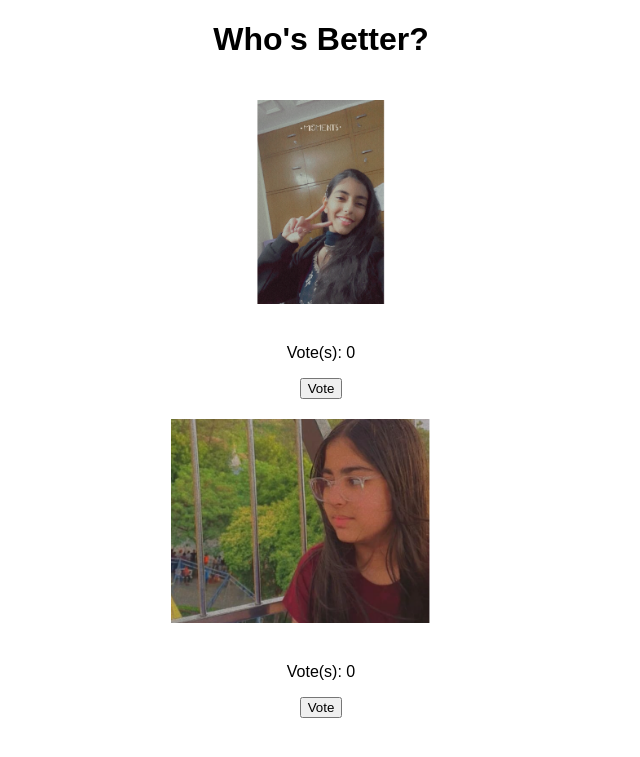
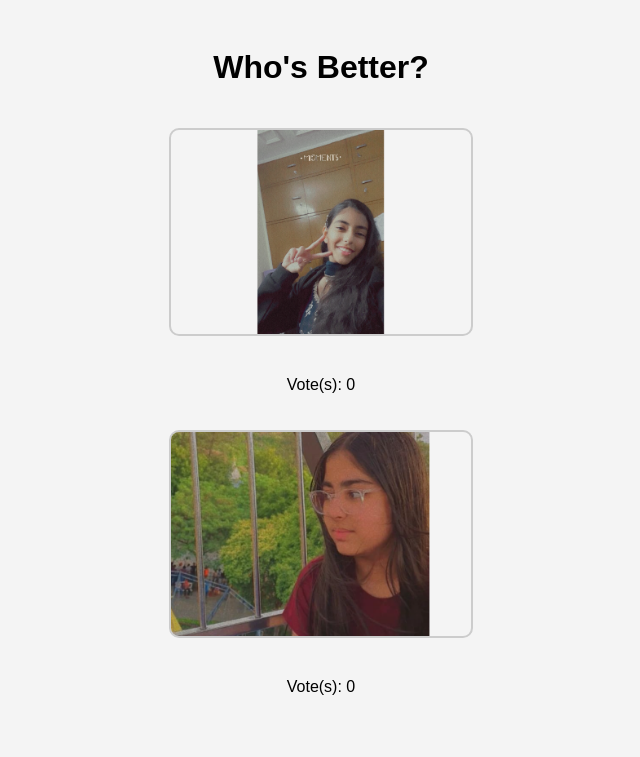
Before and after one commit to DavidPhisher/facemash, a Flask app: page / in a window 1280 px wide. Shown: the top 757 px of the page, without its empty margins (319-959 px from the left). Run offline with Flask 2, Linux system fonts and the light colour scheme.

Commit message:
Update index.html

```diff
--- a/templates/index.html
+++ b/templates/index.html
@@ -8,11 +8,20 @@
         body {
             font-family: Arial, sans-serif;
             text-align: center;
+            background-color: #f4f4f4;
+            padding: 20px;
         }
         img {
-            width: 300px; /* Adjust image size */
+            width: 300px; /* Adjust size as needed */
             height: auto;
             margin: 20px;
+            cursor: pointer; /* Change cursor to pointer for clickable images */
+            border: 2px solid #ccc; /* Optional: border to images */
+            border-radius: 10px; /* Optional: rounded corners */
+            transition: transform 0.2s; /* Optional: smooth zoom effect */
+        }
+        img:hover {
+            transform: scale(1.05); /* Optional: slightly zoom image on hover */
         }
     </style>
 </head>
@@ -21,18 +30,16 @@
     <div id="images">
         {% for image in images %}
             <div class="image">
-                <img src="{{ url_for('static', filename='images/' + image) }}" alt="Image">
-                <p>Vote(s): <span class="vote-count" data-image="{{ image }}">{{ votes[image] }}</span></p>
-                <button class="vote-btn" data-image="{{ image }}">Vote</button>
+                <img src="{{ url_for('static', filename='images/' + image) }}" alt="Image" data-image="{{ image }}">
+                <p>Vote(s): <span class="vote-count">{{ votes[image] }}</span></p>
             </div>
         {% endfor %}
     </div>
 
     <script>
-        const voteButtons = document.querySelectorAll('.vote-btn');
-
-        voteButtons.forEach(button => {
-            button.addEventListener('click', function() {
+        // Add click event listener to images
+        document.querySelectorAll('img').forEach(image => {
+            image.addEventListener('click', function() {
                 const imageUrl = this.getAttribute('data-image');
                 fetch('/vote', {
                     method: 'POST',
@@ -43,8 +50,13 @@
                 })
                 .then(response => response.json())
                 .then(data => {
-                    // Update vote counts
-                    document.querySelector('.vote-count[data-image="' + imageUrl + '"]').textContent = data.votes[imageUrl];
+                    // Update vote count
+                    document.querySelector('.vote-count').textContent = data.votes[imageUrl];
+
+                    // Refresh the page to show new images after voting
+                    setTimeout(() => {
+                        window.location.reload();
+                    }, 1000); // Delay to show vote count update before refresh
                 });
             });
         });
```
